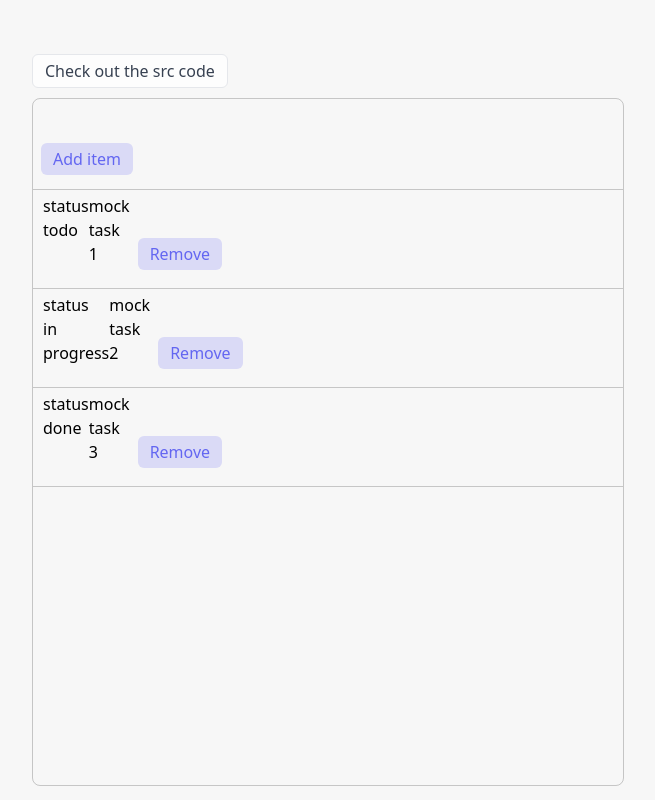
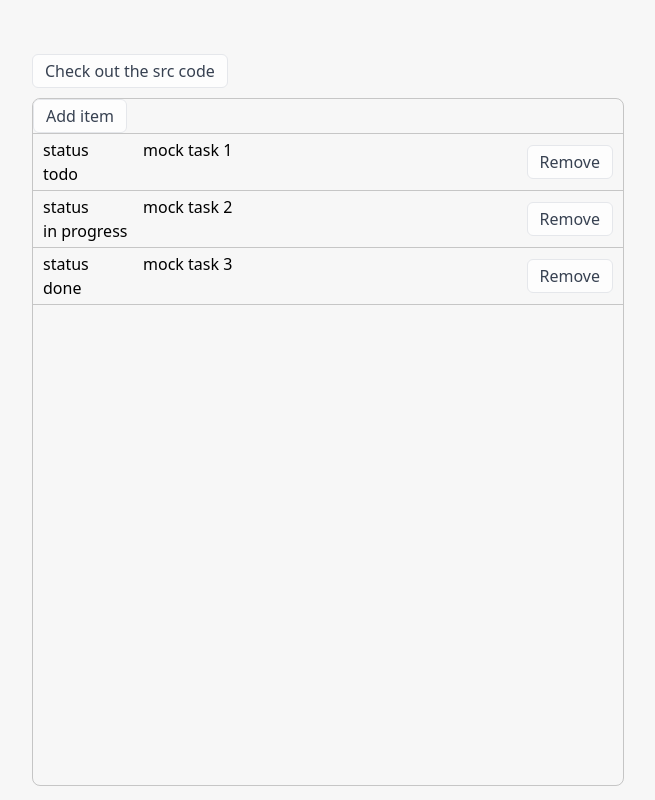
Before and after one commit to H36615/todo-ls-frontend, a React (Create React App) app: page / in a window 1280 px wide. Shown: the whole page, without its empty margins (312-967 px from the left). Built offline with nearby package versions, Linux system fonts and the light colour scheme.

Commit message:
Change button styling & fix classname

```diff
--- a/src/common/Button/Button.tsx
+++ b/src/common/Button/Button.tsx
@@ -7,14 +7,15 @@ interface ButtonProps {
 
 export default function Button({ children, onClick }: ButtonProps): JSX.Element {
 	return (
-		<div className="MainContent">
+		<div className="Button">
 			<button
 				className="items-center rounded-md
 				px-3 py-1
-				text-indigo-500
-				bg-indigo-500 bg-opacity-20
-				hover:bg-indigo-500 hover:bg-opacity-30
-				focus:outline-none"
+				text-gray-700
+				bg-white bg-opacity-80
+				hover:bg-gray-200 hover:bg-opacity-30
+				focus:outline-none
+				border"
 				style={{ minWidth: "10px" }}
 				onClick={onClick}>
 				<p className="bold">{children}</p>
```
